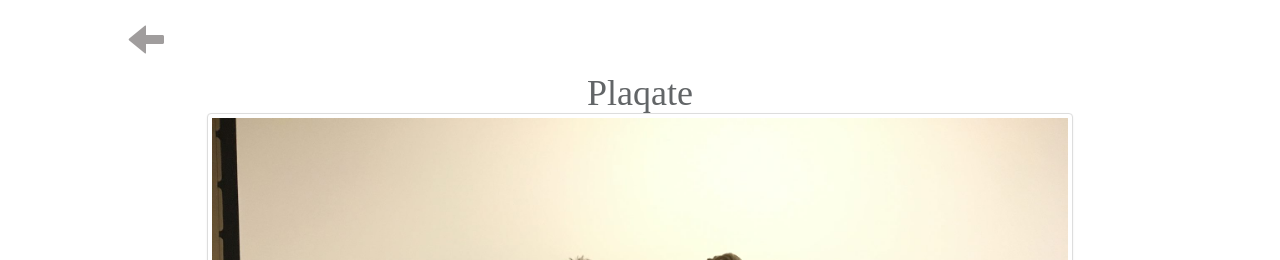
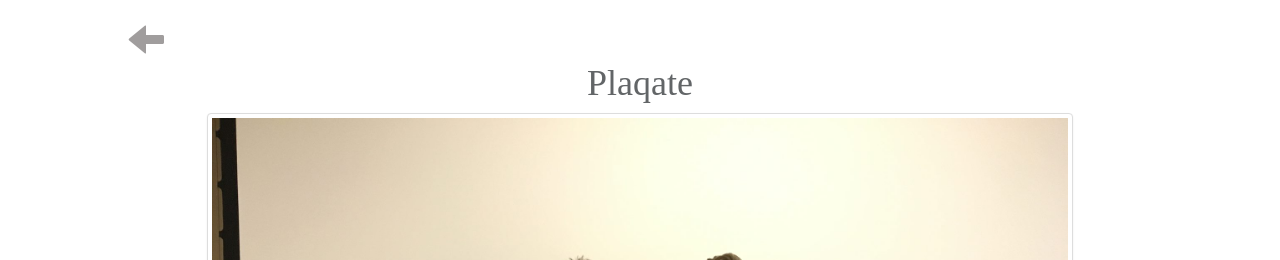
Before and after one commit to pfrank7/pfrank7.github.io, a Jekyll site: the page built from DesignTeam.html, in a window 1280 px wide. Shown: the top 260 px of the page. Built offline with Jekyll 4.4.1, drawn with Linux system fonts in a browser that asks for light colours; nearby versions of some CDN libraries.

Commit message:
Update DesignTeam.html

```diff
--- a/DesignTeam.html
+++ b/DesignTeam.html
@@ -74,10 +74,10 @@
     }
 }
 </style>
-	<h3> <a style = "color:#A09D9D; margin:0px;margin-left:10%;height:5%; padding:0px;" href = "index.html"> <span class = "glyphicon glyphicon-arrow-left"> </span> </a> </h3>
+	<h3 style = "padding:0px;margin-bottom:0px;"> <a style = "color:#A09D9D; margin-bottom:0px;margin-left:10%;height:5%; padding:0px;" href = "index.html"> <span class = "glyphicon glyphicon-arrow-left"> </span> </a> </h3>
 	<div class = "container" id = "margin" style = "margin-top:0px; margin-bottom:0px;">
 		<div style = "top:0px;margin-top:0px;" class = "page-header">
-			<h1 style = "padding:0px; margin:0px;"> Plaqate</h1>
+			<h1 style = "padding:0px; margin-top:0px;"> Plaqate</h1>
 			<img class = "img-thumbnail" src = "../photos/dteam.jpg">
 		</div>
 		<div class = "row row_">
```
